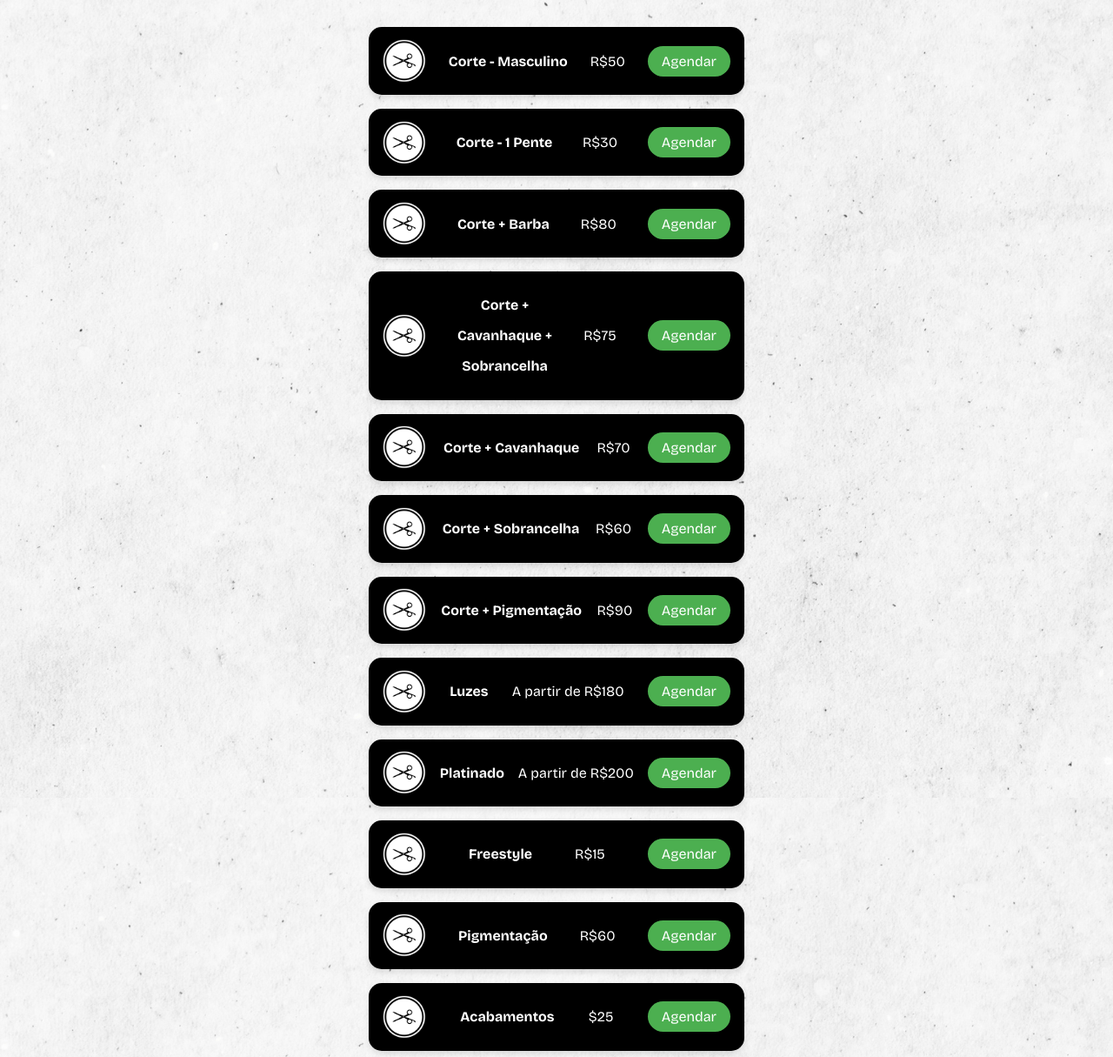
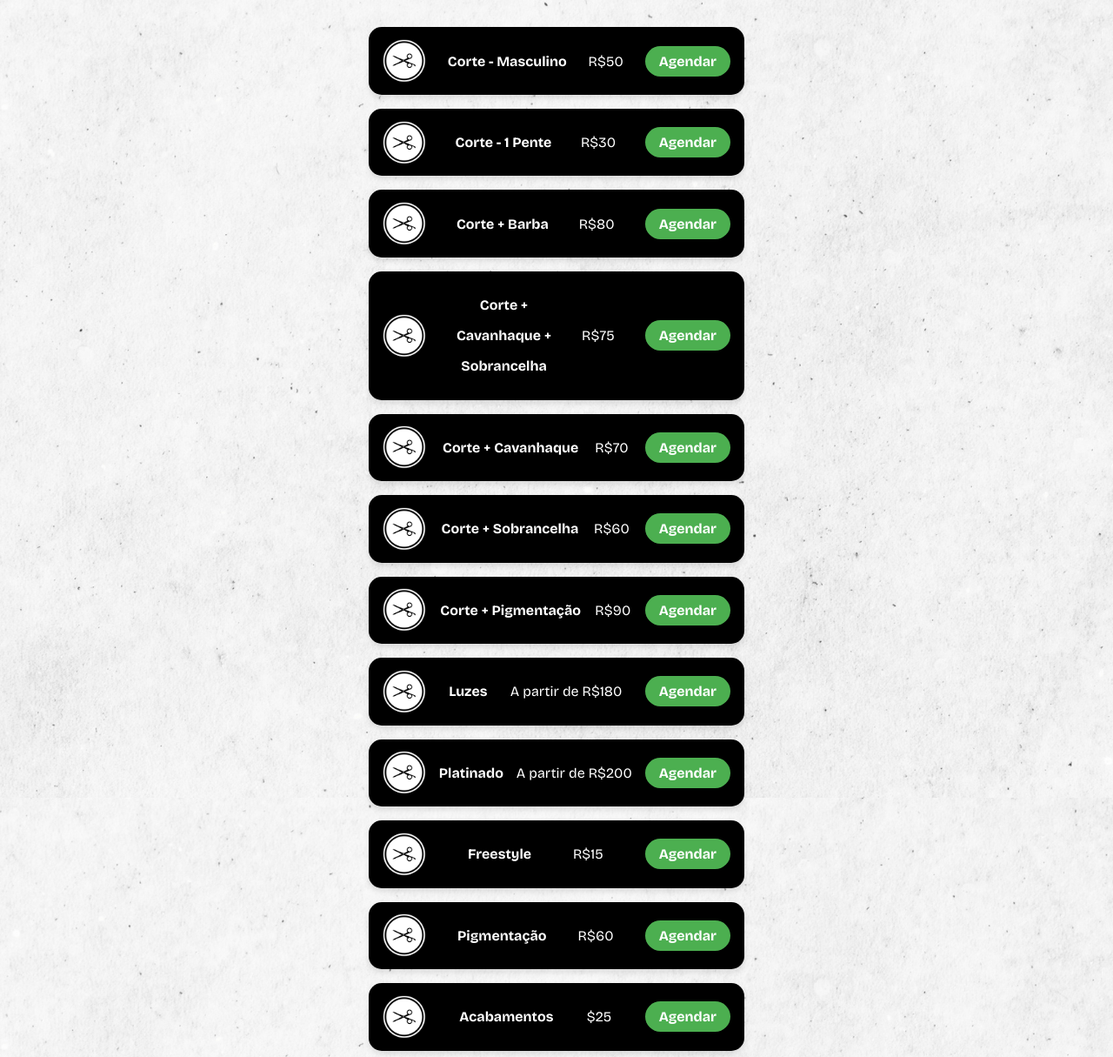
Before and after one commit to gabrielboeira/self-esteem-barber, a plain HTML site: page serviços.html in a window 1280 px wide. Shown: the part 163-1378 px from the top of the page at 87% size. Drawn offline with nearby package versions, Linux system fonts and the light colour scheme; a web font is replaced by a local one.

Commit message:
fix: newversion-interface

```diff
--- a/serviços.css
+++ b/serviços.css
@@ -141,11 +141,11 @@ h1 {
 }
 
 .btn-agendar-app {
-    background-color: #4c82af;
+    background-color: #3a9beb;
     color: white;
     padding: 0.5rem 1rem;
     border: none;
-    border-radius: 5px;
+    border-radius: 20px;
     cursor: pointer;
     text-decoration: none;
 }
--- a/serviços.html
+++ b/serviços.html
@@ -25,84 +25,84 @@
             <img src="/icons/icons8-barber-67.png" alt="Cabelo">
             <h4>Corte - Masculino</h4>
             <p class="price">R$50</p>
-            <a class="btn-agendar" href="http://wa.me/5551980264610?text=Olá!%20Gostaria%20de%20agendar%20um%20horário%20para%20Corte - Masculino." rel="noopener noreferrer">Agendar</a>
+            <a class="btn-agendar" href="http://wa.me/5551980264610?text=Olá!%20Gostaria%20de%20agendar%20um%20horário%20para%20Corte - Masculino." rel="noopener noreferrer"><strong>Agendar</strong></a>
         </div>
 
         <div class="service-box">
             <img src="/icons/icons8-barber-67.png" alt="Barba">
             <h4>Corte - 1 Pente</h4>
             <p class="price">R$30</p>
-            <a class="btn-agendar" href="http://wa.me/5551980264610?text=Olá!%20Gostaria%20de%20agendar%20um%20horário%20para%20Corte - 1 Pente." rel="noopener noreferrer">Agendar</a>
+            <a class="btn-agendar" href="http://wa.me/5551980264610?text=Olá!%20Gostaria%20de%20agendar%20um%20horário%20para%20Corte - 1 Pente." rel="noopener noreferrer"><strong>Agendar</strong></a>
         </div>
 
         <div class="service-box">
             <img src="/icons/icons8-barber-67.png" alt="Cabelo + Barba">
             <h4>Corte + Barba</h4>
             <p class="price">R$80</p>
-            <a class="btn-agendar" href="http://wa.me/5551980264610?text=Olá!%20Gostaria%20de%20agendar%20um%20horário%20para%20Corte - Barba." rel="noopener noreferrer">Agendar</a>
+            <a class="btn-agendar" href="http://wa.me/5551980264610?text=Olá!%20Gostaria%20de%20agendar%20um%20horário%20para%20Corte - Barba." rel="noopener noreferrer"><strong>Agendar</strong></a>
         </div>
 
         <div class="service-box">
             <img src="/icons/icons8-barber-67.png" alt="Sobrancelha">
             <h4>Corte + <p>Cavanhaque +</p>Sobrancelha</h4>
             <p class="price">R$75</p>
-            <a class="btn-agendar" href="http://wa.me/5551980264610?text=Olá!%20Gostaria%20de%20agendar%20um%20horário%20para%20Corte - Cavanhaque - Sobrancelha." rel="noopener noreferrer">Agendar</a>
+            <a class="btn-agendar" href="http://wa.me/5551980264610?text=Olá!%20Gostaria%20de%20agendar%20um%20horário%20para%20Corte - Cavanhaque - Sobrancelha." rel="noopener noreferrer"><strong>Agendar</strong></a>
         </div>
 
         <div class="service-box">
             <img src="/icons/icons8-barber-67.png" alt="Barba">
             <h4>Corte + Cavanhaque</h4>
             <p class="price">R$70</p>
-            <a class="btn-agendar" href="http://wa.me/5551980264610?text=Olá!%20Gostaria%20de%20agendar%20um%20horário%20para%20Corte - Cavanhaque." rel="noopener noreferrer">Agendar</a>
+            <a class="btn-agendar" href="http://wa.me/5551980264610?text=Olá!%20Gostaria%20de%20agendar%20um%20horário%20para%20Corte - Cavanhaque." rel="noopener noreferrer"><strong>Agendar</strong></a>
         </div>
 
         <div class="service-box">
             <img src="/icons/icons8-barber-67.png" alt="Barba">
             <h4>Corte + Sobrancelha</h4>
             <p class="price">R$60</p>
-            <a class="btn-agendar" href="http://wa.me/5551980264610?text=Olá!%20Gostaria%20de%20agendar%20um%20horário%20para%Corte - Sobrancelha." rel="noopener noreferrer">Agendar</a>
+            <a class="btn-agendar" href="http://wa.me/5551980264610?text=Olá!%20Gostaria%20de%20agendar%20um%20horário%20para%Corte - Sobrancelha." rel="noopener noreferrer"><strong>Agendar</strong></a>
         </div>
 
         <div class="service-box">
             <img src="/icons/icons8-barber-67.png" alt="Barba">
             <h4>Corte + Pigmentação</h4>
             <p class="price">R$90</p>
-            <a class="btn-agendar" href="http://wa.me/5551980264610?text=Olá!%20Gostaria%20de%20agendar%20um%20horário%20para%20Corte - Pigmentação." rel="noopener noreferrer">Agendar</a>
+            <a class="btn-agendar" href="http://wa.me/5551980264610?text=Olá!%20Gostaria%20de%20agendar%20um%20horário%20para%20Corte - Pigmentação." rel="noopener noreferrer"><strong>Agendar</strong></a>
         </div>
 
         <div class="service-box">
             <img src="/icons/icons8-barber-67.png" alt="Barba">
             <h4>Luzes</h4>
             <p class="price">A partir de R$180</p>
-            <a class="btn-agendar" href="http://wa.me/5551980264610?text=Olá!%20Gostaria%20de%20agendar%20um%20horário%20para%20Luzes." rel="noopener noreferrer">Agendar</a>
+            <a class="btn-agendar" href="http://wa.me/5551980264610?text=Olá!%20Gostaria%20de%20agendar%20um%20horário%20para%20Luzes." rel="noopener noreferrer"><strong>Agendar</strong></a>
         </div>
 
         <div class="service-box">
             <img src="/icons/icons8-barber-67.png" alt="Barba">
             <h4>Platinado</h4>
             <p class="price">A partir de R$200</p>
-            <a class="btn-agendar" href="http://wa.me/5551980264610?text=Olá!%20Gostaria%20de%20agendar%20um%20horário%20para%20Platinado." rel="noopener noreferrer">Agendar</a>
+            <a class="btn-agendar" href="http://wa.me/5551980264610?text=Olá!%20Gostaria%20de%20agendar%20um%20horário%20para%20Platinado." rel="noopener noreferrer"><strong>Agendar</strong></a>
         </div>
 
         <div class="service-box">
             <img src="/icons/icons8-barber-67.png" alt="Barba">
             <h4>Freestyle</h4>
             <p class="price">R$15</p>
-            <a class="btn-agendar" href="http://wa.me/5551980264610?text=Olá!%20Gostaria%20de%20agendar%20um%20horário%20para%20Freestyle." rel="noopener noreferrer">Agendar</a>
+            <a class="btn-agendar" href="http://wa.me/5551980264610?text=Olá!%20Gostaria%20de%20agendar%20um%20horário%20para%20Freestyle." rel="noopener noreferrer"><strong>Agendar</strong></a>
         </div>
 
         <div class="service-box">
             <img src="/icons/icons8-barber-67.png" alt="Barba">
             <h4>Pigmentação</h4>
             <p class="price">R$60</p>
-            <a class="btn-agendar" href="http://wa.me/5551980264610?text=Olá!%20Gostaria%20de%20agendar%20um%20horário%20para%Pigmentação." rel="noopener noreferrer">Agendar</a>
+            <a class="btn-agendar" href="http://wa.me/5551980264610?text=Olá!%20Gostaria%20de%20agendar%20um%20horário%20para%Pigmentação." rel="noopener noreferrer"><strong>Agendar</strong></a>
         </div>
 
         <div class="service-box">
             <img src="/icons/icons8-barber-67.png" alt="Barba">
             <h4>Acabamentos</h4>
             <p class="price">$25</p>
-            <a class="btn-agendar" href="http://wa.me/5551980264610?text=Olá!%20Gostaria%20de%20agendar%20um%20horário%20para%20Acabamentos." rel="noopener noreferrer">Agendar</a>
+            <a class="btn-agendar" href="http://wa.me/5551980264610?text=Olá!%20Gostaria%20de%20agendar%20um%20horário%20para%20Acabamentos." rel="noopener noreferrer"><strong>Agendar</strong></a>
         </div>
     </div>
 
```
